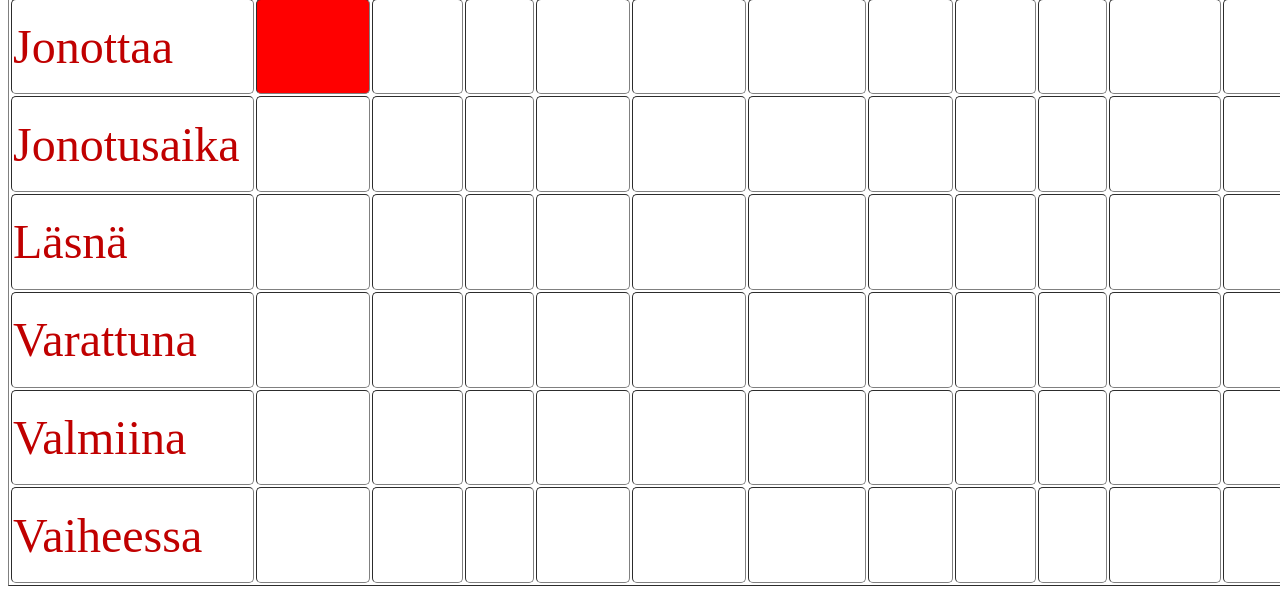
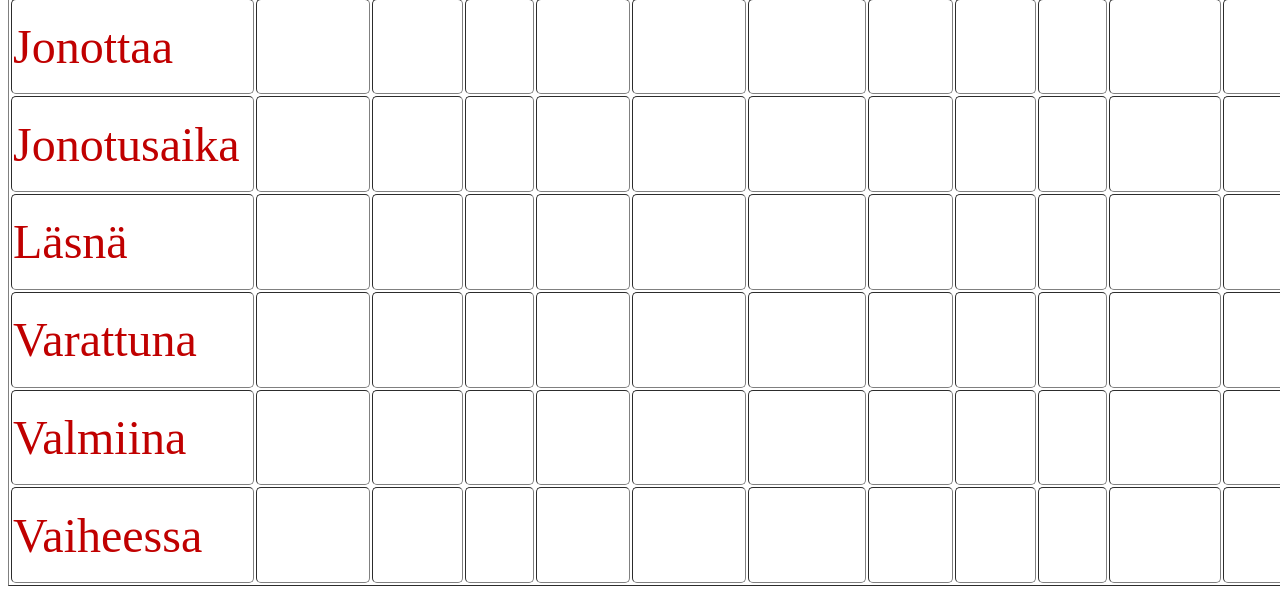
Before and after one commit to tpaivaa/wallBoard, a website: page public/Wallboard.html in a window 1280 px wide. Shown: the part 206-800 px from the top of the page. Drawn offline with nearby package versions, Linux system fonts and the light colour scheme; no server answers.

Commit message:
armin muutos pyyntö

```diff
--- a/public/Wallboard.html
+++ b/public/Wallboard.html
@@ -19,7 +19,7 @@
 		</tr>
 		<tr>
 			<td id="left">{{headers.left.waiting}}&nbsp;</td>
-			<td id="data" ng-style="{{waitColorAsiakaspalvelu}}">{{details["Asiakaspalvelu"].waiting}}&nbsp;</td>
+			<td id="data" ng-style="{waitColorAsiakaspalvelu}">{{details["Asiakaspalvelu"].waiting}}&nbsp;</td>
 			<td id="data" >{{details["Esittely"].waiting}}&nbsp;</td>
 			<td id="data" >{{details["Yritys"].waiting}}&nbsp;</td>
 			<td id="data" >{{details["Osakaspalvelu"].waiting}}&nbsp;</td>
```
